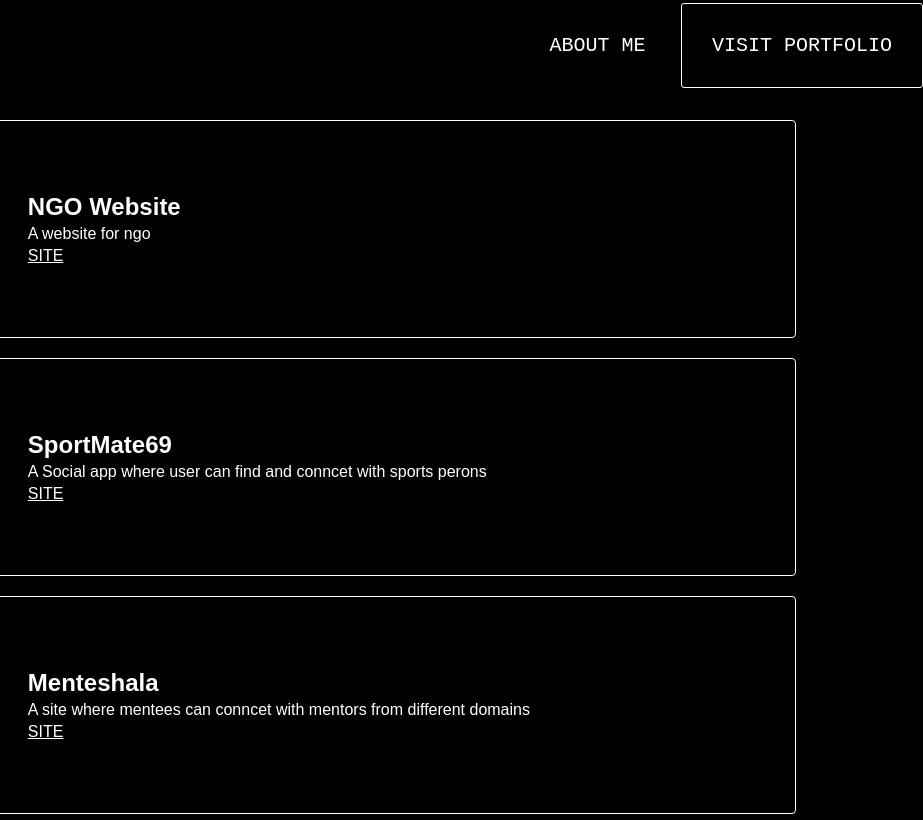
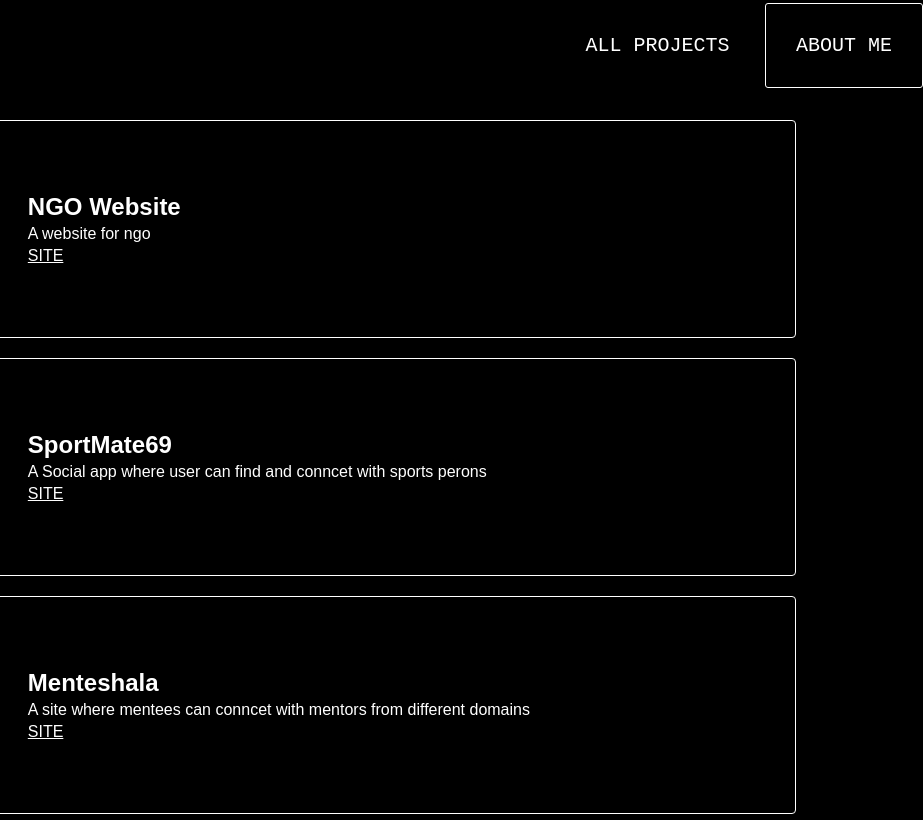
Before and after one commit to Rhythmgulati/Rhythm-projects, a plain HTML site: page projects.html in a window 1280 px wide. Shown: the full height of the page, 357-1280 px from the left. Drawn offline with Linux system fonts and the light colour scheme.

Commit message:
Add files via upload

```diff
--- a/projects.html
+++ b/projects.html
@@ -11,8 +11,8 @@
     <nav>
         <div class="part1"><h1>RHYTHM GULATI</h1></div>
         <div class="part2">
-            <a class="nava" href="#projects">About me</a>
-            <a class="nava visitp" href="https://rhythmgulati.netlify.app/">Visit Portfolio</a>
+            <a class="nava" href="#projects">All projects</a>
+            <a class="nava visitp" href="https://rhythmgulati.netlify.app/">About me</a>
         </div>
      </nav>
 
```
Also changed, not shown: images/devtal.png (added).
